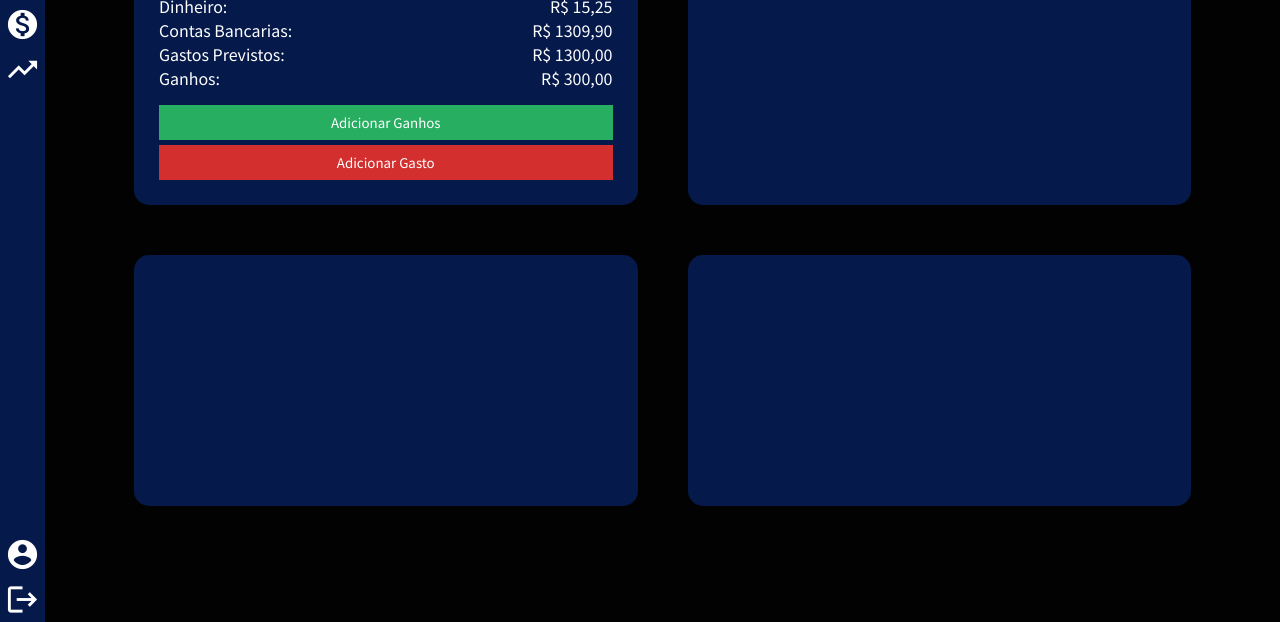
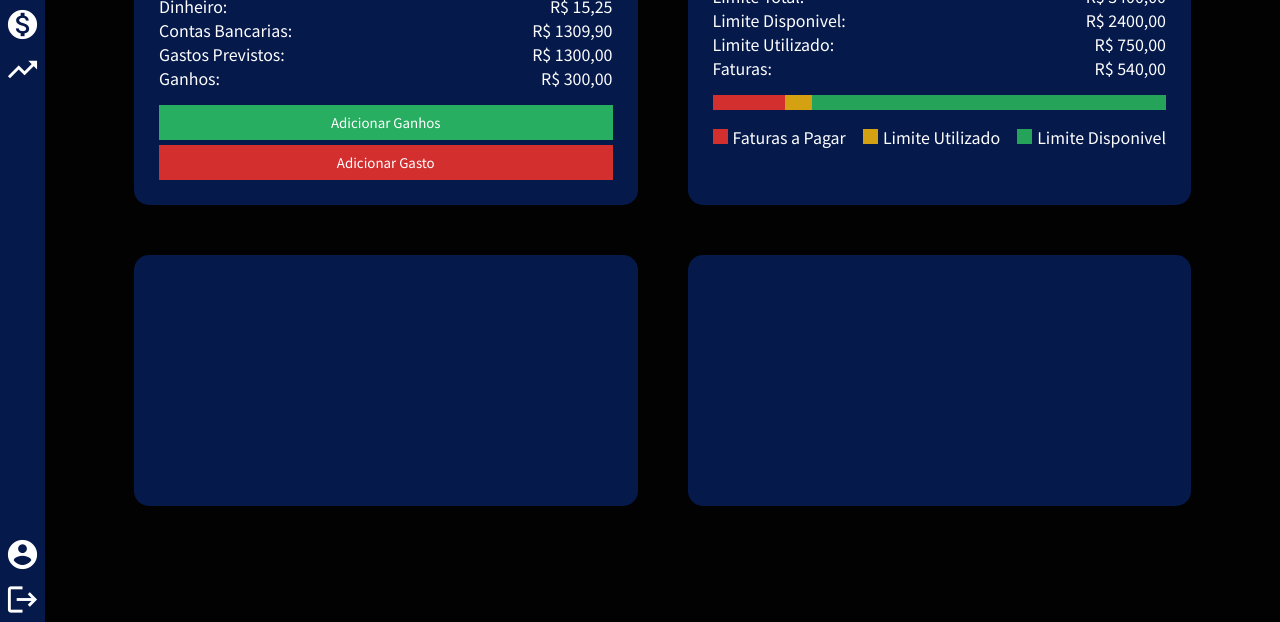
Before and after one commit to washingtonlopesss/MyFinances, a plain HTML site: page index.html in a window 1280 px wide. Shown: the part 178-800 px from the top of the page. Drawn offline with Linux system fonts and the light colour scheme.

Commit message:
Adicionado Card dos Cartões de Crédito

```diff
--- a/index.html
+++ b/index.html
@@ -10,6 +10,7 @@
     <link rel="stylesheet" href="styles/left-bar.css">
     <link rel="stylesheet" href="styles/dashboard.css">
     <link rel="stylesheet" href="styles/cards.css">
+    <link rel="stylesheet" href="styles/bar-progress.css">
 
 </head>
 <body>
@@ -86,6 +87,32 @@
             </div>
             <div class="cards card2">
                 <h1 class="card2-title">Cartões de Crédito</h1>
+                <div class="card1-container-balance">
+                    <p>Limite Total:</p>
+                    <p>R$ 3400,00</p>
+                </div>
+                <div class="card1-container-balance">
+                    <p>Limite Disponivel:</p>
+                    <p>R$ 2400,00</p>
+                </div>
+                <div class="card1-container-balance">
+                    <p>Limite Utilizado:</p>
+                    <p>R$ 750,00</p>
+                </div>
+                <div class="card1-container-balance">
+                    <p>Faturas:</p>
+                    <p>R$ 540,00</p>
+                </div>
+                <div class="container-bar-progress">
+                    <div class="bar-progress1 bar-progress">R$1000,00</div>
+                    <div class="bar-progress2 bar-progress">R$ 750,00</div>
+                    <div class="bar-progress3 bar-progress">R$ 540,00</div>
+                </div>
+                <div class="credit-card-legend">
+                    <p class="legends legend1">Faturas a Pagar</p>
+                    <p class="legends legend2">Limite Utilizado</p>
+                    <p class="legends legend3">Limite Disponivel</p>
+                </div>
             </div>
         </section>
         <section class="area-dashboard bottom-area">
--- /dev/null
+++ b/styles/bar-progress.css
@@ -0,0 +1,36 @@
+.container-bar-progress {
+    position: relative;
+    width: 100%;
+    height: 15px;
+    background-color: #24a359;
+    margin: 15px 0;
+}
+
+.bar-progress {
+    position: absolute;
+    display: flex;
+    justify-content: center;
+    height: 100%;
+    font-size: 0;
+    cursor: pointer;
+}
+
+.bar-progress:hover {
+    font-size: 15px;
+    z-index: 2;
+}
+
+.bar-progress1 {
+    background-color: #24a359;
+    width: 100%;
+}
+
+.bar-progress2 {
+    background-color: #d4a112;
+    width: 22.05%;
+}
+
+.bar-progress3 {
+    background-color: #D32F2F;
+    width: 15.88%;
+}
--- a/styles/cards.css
+++ b/styles/cards.css
@@ -102,3 +102,41 @@
         font-size: 4vw;
     }
 }
+
+.credit-card-legend {
+    display: flex;
+    justify-content: space-between;
+}
+
+.legends::before {
+    content: "";
+    display: inline-block;
+    width: 15px;
+    height: 15px;
+    margin-right: 5px;
+}
+
+.legend1::before {
+    background-color: #D32F2F;;
+}
+
+.legend2::before {
+    background-color: #d4a112;;
+}
+
+.legend3::before {
+    background-color: #24a359;;
+}
+
+@media (max-width: 700px) {
+    .credit-card-legend {
+        display: block;
+    }
+    .legends::before {
+        width: 12px;
+        height: 12px;
+    }
+    .legends {
+        font-size: 4vw;
+    }
+}
```
